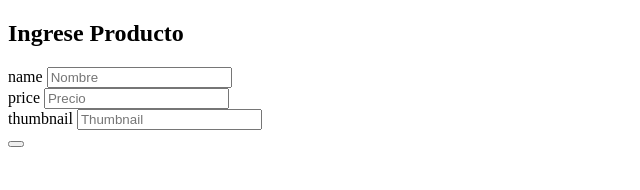
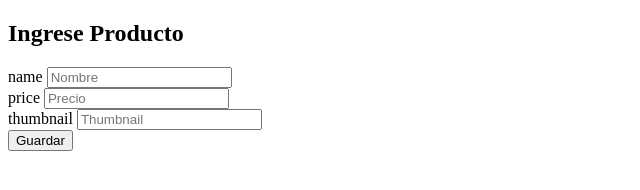
Before and after one commit to pablofloresrojas/Desafio4, a website: page public/index.html in a window 1280 px wide. Shown: the whole page, without its empty margins (0-640 px from the left). Drawn offline with Linux system fonts and the light colour scheme.

Commit message:
desafio4

```diff
--- a/public/index.html
+++ b/public/index.html
@@ -22,7 +22,7 @@
           <label for="exampleInputPassword1">thumbnail</label>
           <input type="text" name="thumbnail"  placeholder="Thumbnail">
       </div>
-          <button type="submit" value="Guardar"></button>
+          <button type="submit" value="Guardar">Guardar</button>
   </form>
 
 </body>
```
